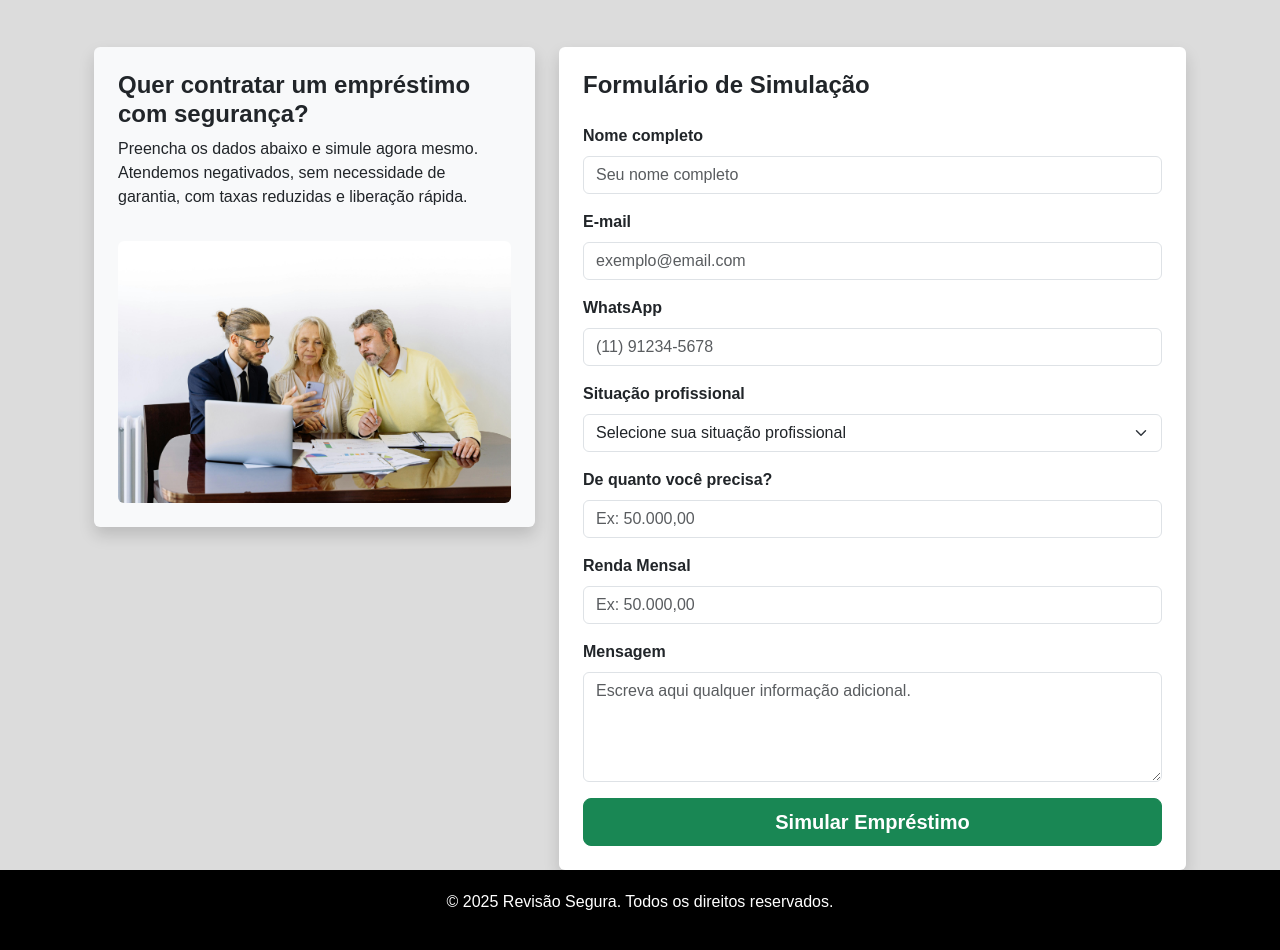
After one commit to revisaosegura/siterevisaosegura, a Django app: page /solicitar-simulacao/ in a window 1280 px wide. The commit adds this page. Shown: the part 405-1355 px from the top of the page. Run offline with Django 5.2, Linux system fonts and the light colour scheme.

Commit message:
🚀 Atualizações gerais no projeto revisao_segura

```diff
--- a/revisao_segura/urls.py
+++ b/revisao_segura/urls.py
@@ -2,7 +2,7 @@ from django.contrib import admin
 from django.urls import path, include
 from django.conf import settings
 from django.conf.urls.static import static
-from revisao_segura.views import home, sobre, contato, upload_documento, calculo_view, servicos
+from revisao_segura.views import home, sobre, contato, upload_documento, calculo_view, servicos, simulacao_view
 
 urlpatterns = [
     path('admin/', admin.site.urls),
@@ -15,6 +15,7 @@ urlpatterns = [
     path('calculo/', calculo_view, name='calculo'),
     path('servicos/', servicos, name='servicos'),
     path('solicitar-calculo/', calculo_view, name='solicitar_calculo'),
+    path('solicitar-simulacao/', simulacao_view, name='solicitar_simulacao'),
 ] + static(settings.MEDIA_URL, document_root=settings.MEDIA_ROOT)
 
 # Configuração para servir arquivos estáticos e de mídia em ambiente de desenvolvimento
--- a/revisao_segura/views.py
+++ b/revisao_segura/views.py
@@ -5,6 +5,7 @@ import cloudinary.uploader
 from django.core.mail import send_mail
 from django.conf import settings
 from .models import CalculoRevisional
+from .models import SimulacaoEmprestimo
 
 def home(request):
     return render(request, 'home.html')
@@ -90,6 +91,49 @@ Mensagem: {mensagem or "Nenhuma"}
 
     return render(request, 'calculo.html')
 
+def simulacao_view(request):
+    if request.method == 'POST':
+        nome = request.POST.get('nome')
+        whatsapp = request.POST.get('whatsapp')
+        email = request.POST.get('email')
+        situacao_profissional = request.POST.get('situacao_profissional')
+        valor_total = request.POST.get('valor_total')
+        renda_mensal = request.POST.get('renda_mensal')
+        mensagem = request.POST.get('mensagem')
+
+        SimulacaoEmprestimo.objects.create(
+            nome=nome,
+            whatsapp=whatsapp,
+            email=email,
+            situacao_profissional=situacao_profissional,
+            valor_total=valor_total,
+            renda_mensal=renda_mensal,
+            mensagem=mensagem
+        )
+
+        send_mail(
+            subject='Nova Simulação de Empréstimo',
+            message=f'''
+Nova simulação recebida:
+
+Nome: {nome}
+WhatsApp: {whatsapp}
+E-mail: {email}
+Situação profissional: {situacao_profissional}
+Valor solicitado: {valor_total}
+Renda mensal: {renda_mensal}
+Mensagem: {mensagem or "Nenhuma"}
+            ''',
+            from_email='contato@revisaosegura.com.br',
+            recipient_list=['cadastro@revisaosegura.com.br'],
+            fail_silently=False,
+        )
+
+        messages.success(request, 'Simulação enviada com sucesso!')
+        return redirect('/simule/')
+
+    return render(request, 'simule.html')
+
 def servicos(request):
     return render(request, 'servicos.html')
 
--- a/templates/base.html
+++ b/templates/base.html
@@ -116,6 +116,7 @@
                     <li class="nav-item"><a class="nav-link" href="/sobre/">Sobre Nós</a></li>
                     <li class="nav-item"><a class="nav-link" href="/servicos/">Nossos Serviços</a></li>
                     <li class="nav-item"><a class="nav-link" href="/calculo/">Solicitar Cálculo</a></li>
+                    <li class="nav-item"><a class="nav-link" href="/calculo/">Simular Empréstimo</a></li>
                     <li class="nav-item"><a class="nav-link" href="/contato/">Contato</a></li>
                     {% if user.is_authenticated %}
                         <li class="nav-item"><a class="nav-link btn btn-warning text-dark px-3 ms-2 btn-responsive" href="/usuarios/dashboard/">Área do Cliente</a></li>
@@ -153,6 +154,19 @@
         <h5 class="mt-3 fw-bold">Resultados Comprovados</h5>
         <p>Mais de R$ 10 milhões recuperados para nossos clientes. Redução de parcelas, cancelamento de dívidas e devolução de valores pagos a mais.</p>
     </div>
+</div>
+
+<div class="row mt-4">
+    <div class="col-12">
+        <div class="alert alert-success p-4 text-center shadow-sm" style="font-size: 1.2rem;">
+            <strong>NOVIDADE:</strong> Agora também oferecemos <strong>empréstimos consignados em parceria com grandes empresas</strong>! E o melhor: <span class="text-danger fw-bold">mesmo negativados podem contratar</span>, sem precisar apresentar bens como garantia.
+        </div>
+    </div>
+</div>
+<div class="mt-3">
+    <a href="/simule/" class="btn btn-success btn-lg fw-bold shadow">
+        <i class="bi bi-calculator"></i> Solicitar Simulação de Empréstimo
+    </a>
 </div>
 
 <div class="mt-5 text-center">
--- /dev/null
+++ b/templates/simule.html
@@ -0,0 +1,94 @@
+{% extends "base.html" %}
+
+{% block title %}Simular Empréstimo - Revisão Segura{% endblock %}
+
+{% block content %}
+<!-- Seção Hero -->
+<div class="hero bg-dark text-white text-center py-5" style="background: url('/static/images/simule.jpg') center/cover no-repeat; height: 300px; display: flex; align-items: center; justify-content: center;">
+    <h1 class="fw-bold text-shadow">Simule seu Empréstimo</h1>
+</div>
+
+<div class="container mt-5">
+    {% if messages %}
+    <div class="container">
+        {% for message in messages %}
+            <div class="alert {% if message.tags == 'success' %}alert-success{% elif message.tags == 'error' %}alert-danger{% endif %} alert-dismissible fade show" role="alert">
+                {{ message }}
+                <button type="button" class="btn-close" data-bs-dismiss="alert" aria-label="Close"></button>
+            </div>
+        {% endfor %}
+    </div>
+    {% endif %}
+
+    <div class="row">
+        <!-- Lado esquerdo com texto -->
+        <div class="col-md-5">
+            <div class="bg-light p-4 rounded shadow">
+                <h4 class="text-dark fw-bold">Quer contratar um empréstimo com segurança?</h4>
+                <p>Preencha os dados abaixo e simule agora mesmo. Atendemos negativados, sem necessidade de garantia, com taxas reduzidas e liberação rápida.</p>
+                <img src="/static/images/emprestimo.jpg" alt="Simular Empréstimo" class="img-fluid rounded mt-3">
+            </div>
+        </div>
+
+        <!-- Lado direito com formulário -->
+        <div class="col-md-7">
+            <div class="bg-white p-4 rounded shadow">
+                <h4 class="fw-bold mb-4">Formulário de Simulação</h4>
+                <form method="post" action="/simular/">
+                    {% csrf_token %}
+
+                    <div class="mb-3">
+                        <label class="form-label fw-bold">Nome completo</label>
+                        <input type="text" name="nome" class="form-control" placeholder="Seu nome completo" required>
+                    </div>
+
+                    <div class="mb-3">
+                        <label class="form-label fw-bold">E-mail</label>
+                        <input type="email" name="email" class="form-control" placeholder="exemplo@email.com" required>
+                    </div>
+
+                    <div class="mb-3">
+                        <label class="form-label fw-bold">WhatsApp</label>
+                        <input type="text" name="whatsapp" class="form-control" placeholder="(11) 91234-5678" required>
+                    </div>
+
+			<div class="mb-3">
+ 			   <label class="form-label fw-bold">Situação profissional</label>
+  			  <select name="situacao_profissional" class="form-select" required>
+  		      <option value="" disabled selected>Selecione sua situação profissional</option>
+ 		       <option value="aposentado">Aposentado</option>
+		        <option value="assalariado">Assalariado</option>
+		        <option value="autonomo">Autônomo</option>
+	        <option value="empresario">Empresário</option>
+	        <option value="funcionario_publico">Funcionário Público</option>
+	        <option value="funcionario_publico">Profissional Liberal</option>
+ 	       <option value="pensionista">Pensionista</option>
+	        <option value="desempregado">Desempregado</option>
+ 	       <option value="outro">Outro</option>
+ 			   </select>
+			</div>
+
+                    <div class="mb-3">
+                        <label class="form-label fw-bold">De quanto você precisa?</label>
+                        <input type="text" name="valor_total" class="form-control" placeholder="Ex: 50.000,00" required>
+                    </div>
+
+                    <div class="mb-3">
+                        <label class="form-label fw-bold">Renda Mensal</label>
+                        <input type="text" name="valor_total" class="form-control" placeholder="Ex: 50.000,00" required>
+                    </div>
+
+                    <div class="mb-3">
+                        <label class="form-label fw-bold">Mensagem</label>
+                        <textarea name="mensagem" class="form-control" rows="4" placeholder="Escreva aqui qualquer informação adicional."></textarea>
+                    </div>
+
+                    <button type="submit" class="btn btn-success btn-lg w-100 fw-bold">
+                        <i class="bi bi-calculator-fill"></i> Simular Empréstimo
+                    </button>
+                </form>
+            </div>
+        </div>
+    </div>
+</div>
+{% endblock %}
```
Also changed, not shown: revisao_segura/models.py (+13 -0 lines), revisao_segura/usuarios/admin.py (+8 -1 lines), revisao_segura/usuarios/models.py (+13 -0 lines), templates/calculo.html (+9 -1 lines), templates/servicos.html (+28 -0 lines), revisao_segura/migrations/0002_simulacaoemprestimo.py (added), revisao_segura/usuarios/migrations/0007_simulacaoemprestimo.py (added), static/images/emprestimo.jpg (added), 4 other files.
